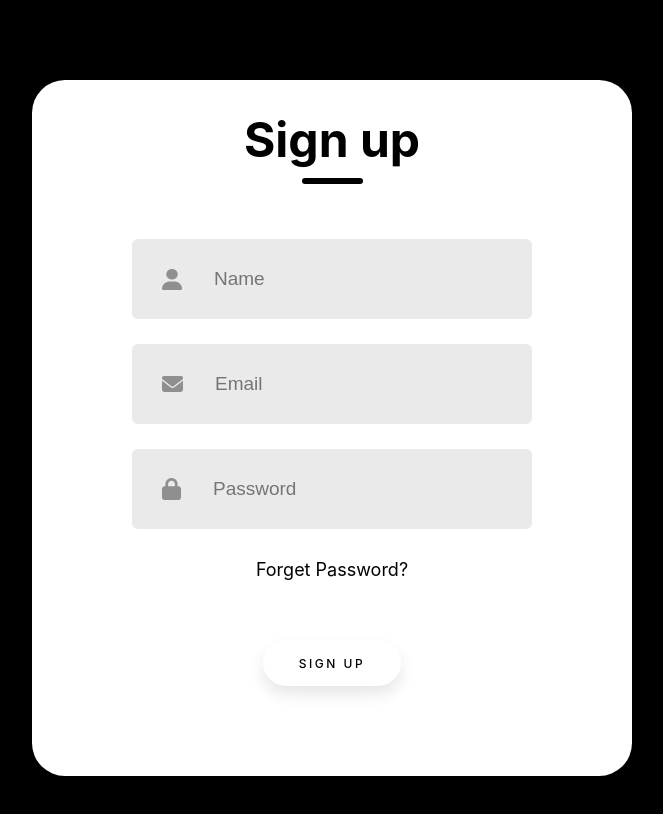
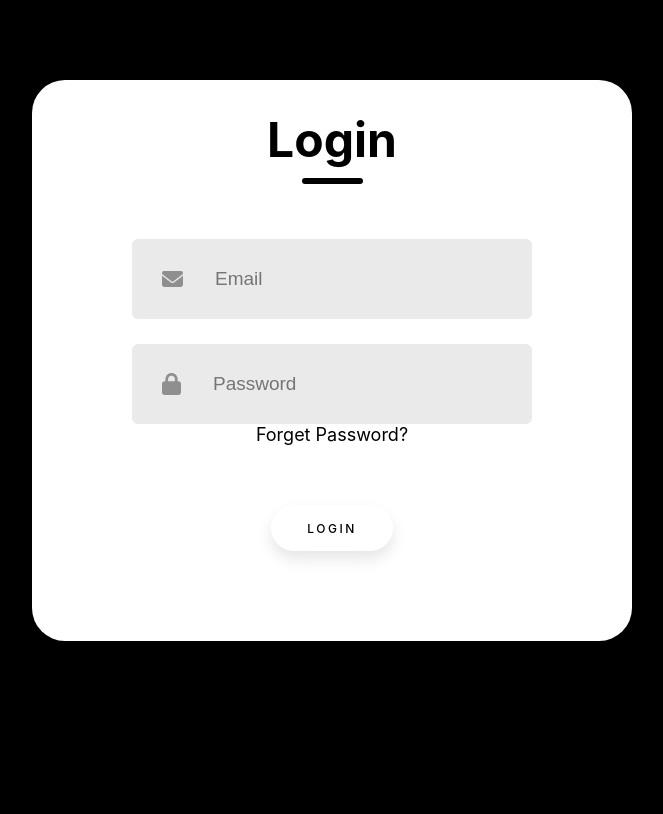
Before and after one commit to omaradwanyasin/EasyPark, a React (Create React App) app: page / in a window 1280 px wide. Shown: the top 814 px of the page, without its empty margins (308-971 px from the left). Built offline with nearby package versions, Linux system fonts and the light colour scheme.

Commit message:
adding the style file for login page and also change the color of hover to the button and the color of shadow

```diff
--- a/src/App.js
+++ b/src/App.js
@@ -5,8 +5,8 @@ import Login from "./Pages/MainLogin/Login";
 function App() {
   return (
     <div className="App">
-      <Signup></Signup>
-      {/* <Login></Login> */}
+      {/* <Signup></Signup> */}
+      <Login></Login>
     </div>
   );
 }
--- a/src/Pages/MainLogin/Login.jsx
+++ b/src/Pages/MainLogin/Login.jsx
@@ -2,13 +2,14 @@ import React from "react";
 import user_icon from "./Assets/person.png";
 import email_icon from "./Assets/email.png";
 import password_icon from "./Assets/password.png";
+import "../MainLogin/Signup.css";
 
 function Login() {
   return (
     <div>
       <div className="container">
         <div className="header">
-          <div className="text">Sign up</div>
+          <div className="text">Login</div>
           <div className="underline"></div>
         </div>
         <div className="inputs">
--- a/src/Pages/MainLogin/Signup.css
+++ b/src/Pages/MainLogin/Signup.css
@@ -97,8 +97,8 @@ code {
 }
 
 .submit:hover {
-  background-color: #4c00b4;
-  box-shadow: 0px 15px 20px rgba(46, 229, 157, 0.4);
+  background-color: #000;
+  box-shadow: 0px 15px 20px rgba(46, 144, 229, 0.858);
   color: #fff;
   transform: translateY(-7px);
 }
```
